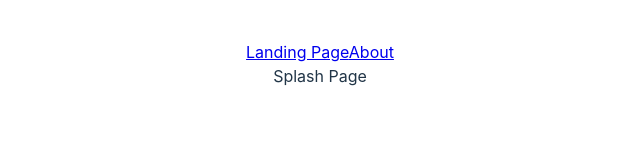
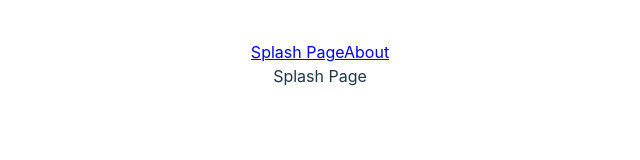
Before and after one commit to brthomiu/Ston-Pizza-Notes-v0, a React (Vite) app in the folder client/: page / in a window 1280 px wide. Shown: the top 160 px of the page, without its empty margins (320-960 px from the left). Built offline with nearby package versions, Linux system fonts and the light colour scheme.

Commit message:
Update nav component

```diff
--- a/client/src/components/Navigation.tsx
+++ b/client/src/components/Navigation.tsx
@@ -1,7 +1,7 @@
 const Navigation = () => {
   return (
     <div>
-      <a href="/">Landing Page</a>
+      <a href="/">Splash Page</a>
       <a href="/About">About</a>
     </div>
   );
```
